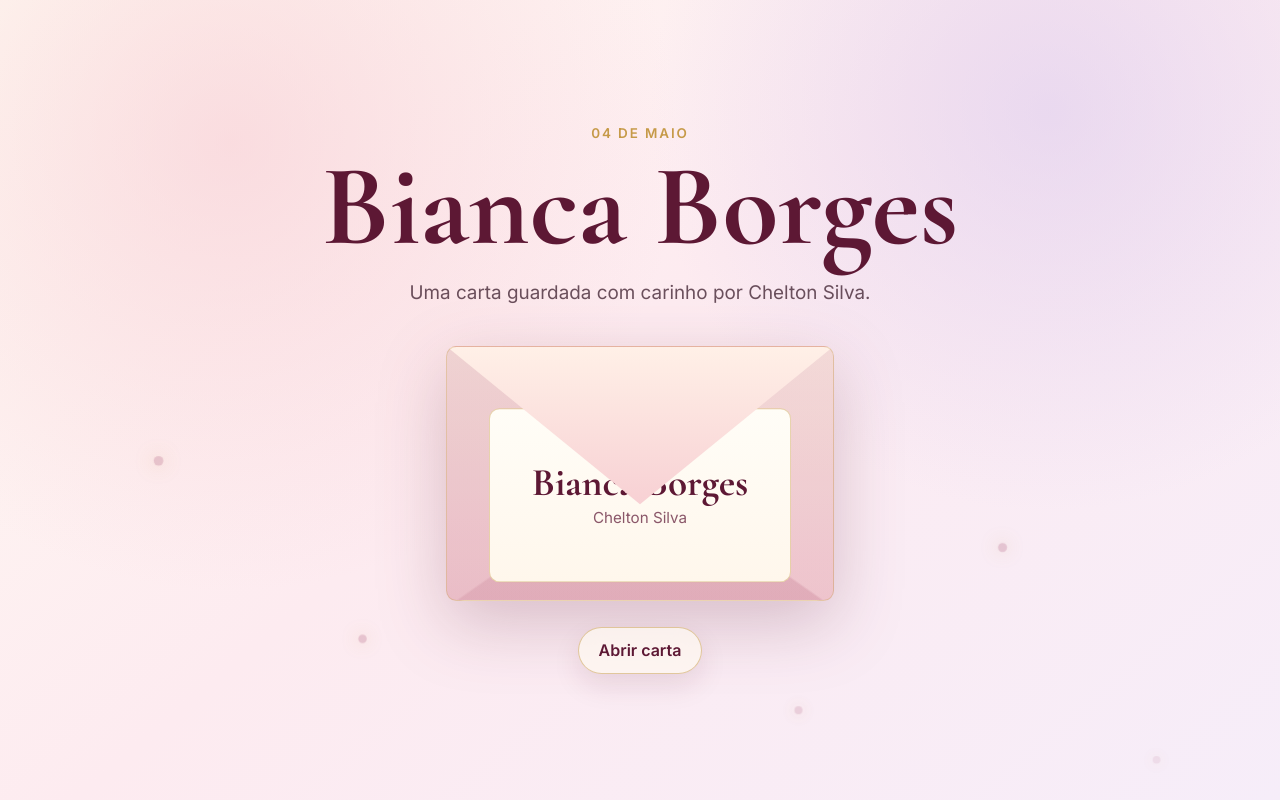
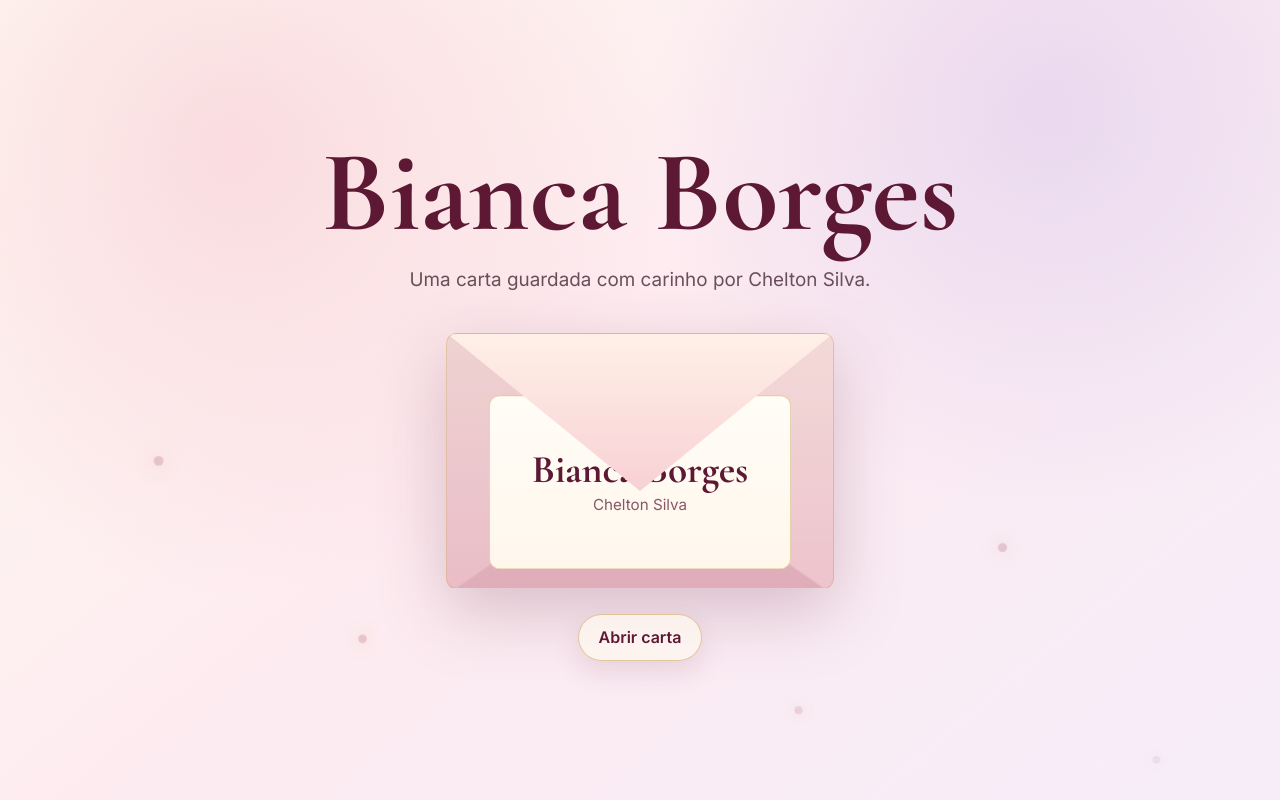
Before and after one commit to Nightwo1f/0504baka, a plain HTML site: page index.html in a window 1280 px wide. Drawn offline with nearby package versions, Linux system fonts and the light colour scheme.

Commit message:
Remove visible date from letter site

```diff
--- a/index.html
+++ b/index.html
@@ -23,7 +23,6 @@
       </div>
 
       <div class="intro-copy">
-        <p class="date">04 de maio</p>
         <h1>Bianca Borges</h1>
         <p>Uma carta guardada com carinho por Chelton Silva.</p>
       </div>
@@ -53,7 +52,6 @@
 
       <div class="letter-layout">
         <article class="letter-card">
-          <p class="date">04 de maio</p>
           <h2>Para Bianca</h2>
           <p class="typed-text">
             Bianca, se esta carta pudesse guardar tudo o que eu sinto, ela teria o brilho dos nossos melhores dias,
--- a/style.css
+++ b/style.css
@@ -62,15 +62,6 @@ button {
 .intro-copy {
   max-width: 44rem;
   z-index: 2;
-}
-
-.date {
-  margin: 0 0 0.65rem;
-  color: var(--gold);
-  font-size: 0.84rem;
-  font-weight: 700;
-  letter-spacing: 0.14em;
-  text-transform: uppercase;
 }
 
 h1,
```
